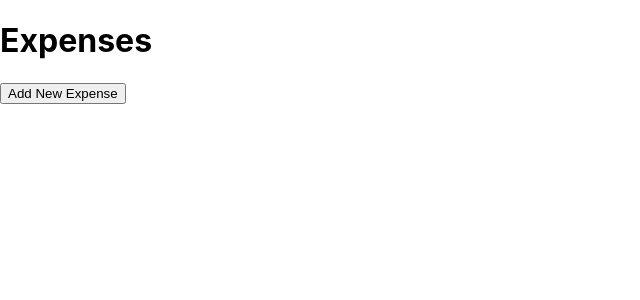
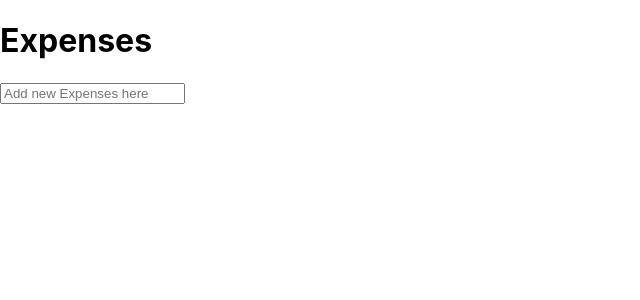
Before and after one commit to lohkaiyi1996/TT2_10, a React (Create React App) app: page / in a window 1280 px wide. Shown: the top 300 px of the page, without its empty margins (0-640 px from the left). Built offline with nearby package versions, Linux system fonts and the light colour scheme.

Commit message:
changes to new expenses

```diff
--- a/src/NewExpense.js
+++ b/src/NewExpense.js
@@ -2,8 +2,23 @@ import React from "react";
 
 export default function NewExpense({ newExpense, handleChange, handleSubmit }) {
   return (
+    <form onSubmit= {handleSubmit}>
+        <input name = "Expenses"
+        placeholder = "Add new Expenses here"
+        value = {newExpense.title || ""}
+        onChange = {handleChange}
+        />
+        {!newExpense.title ? null : (
         <>
-          <button type="submit">Add New Expense</button>
+            <textarea name = "description"
+            placeholder = "Expenses Amount"
+            value = {newExpense.description || ""}
+            onChange = {handleChange}
+        />
+        <button type = "submit"> Add Expenses </button>
+
         </>
+      )}
+    </form>
   );
 }
```
